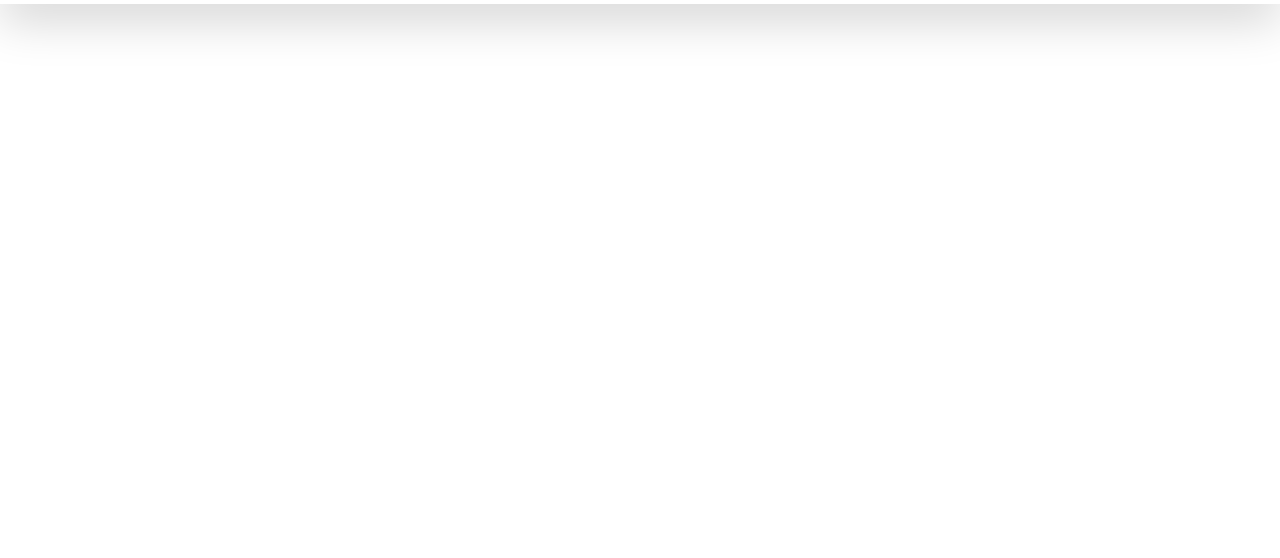
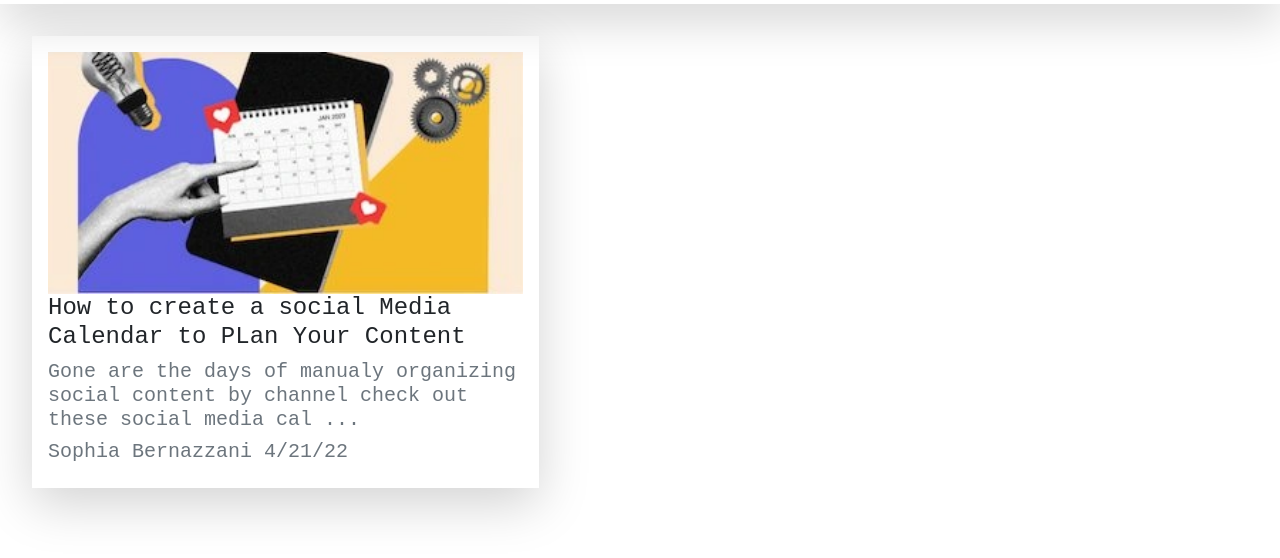
Before and after one commit to marwanlekhouaja/blogs-page, a plain HTML site: page index.html in a window 1280 px wide. Shown: the part 42-600 px from the top of the page. Drawn offline with nearby package versions, Linux system fonts and the light colour scheme.

Commit message:
first Blog

```diff
--- a/index.html
+++ b/index.html
@@ -33,5 +33,17 @@
       </div>
       <ion-icon name="search-outline" class="search"></ion-icon>
     </nav>
+    <div class="row m-3 p-3 ">
+        <div class="col-10 col-md-5 p-3 shadow-lg rouned">
+            <div class="blog">
+                <img src="img/blog.png" alt="" class="w-100">
+            </div>
+            <div>
+                <h4>How to create a social Media Calendar to PLan Your Content</h4>
+                <h5 class="text-secondary">Gone are the days of manualy organizing social content by channel check out these social media cal ...</h5>
+                <h5  class="text-secondary">Sophia Bernazzani 4/21/22</h5>
+            </div>
+        </div>
+    </div>
   </body>
 </html>
--- a/style.css
+++ b/style.css
@@ -17,3 +17,10 @@ h2{
     cursor: pointer;
     font-size: 1.2rem;
 }
+h4{
+    font-family: 'Courier New', Courier, monospace;font-weight: bolder;
+}
+h5{
+    font-family: 'Courier New', Courier, monospace;
+    font-weight: bolder;font-size: 5px;
+}
```
Also changed, not shown: img/blog.png (added).
